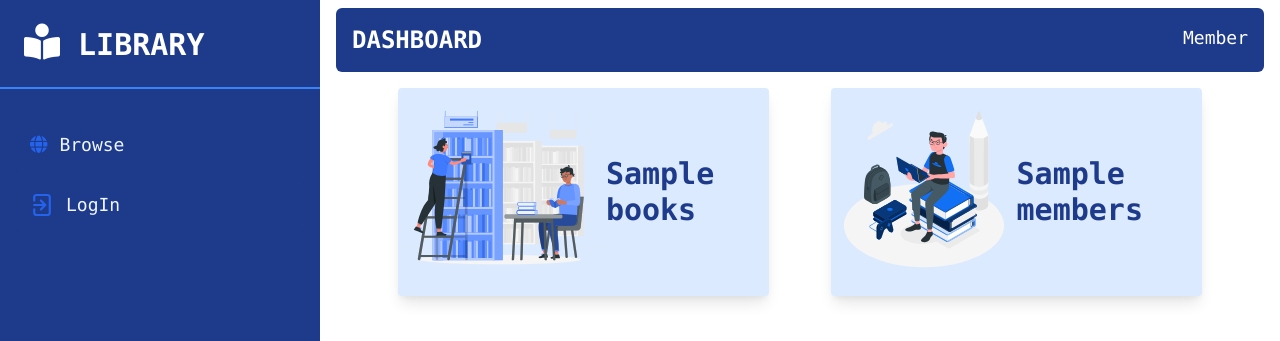
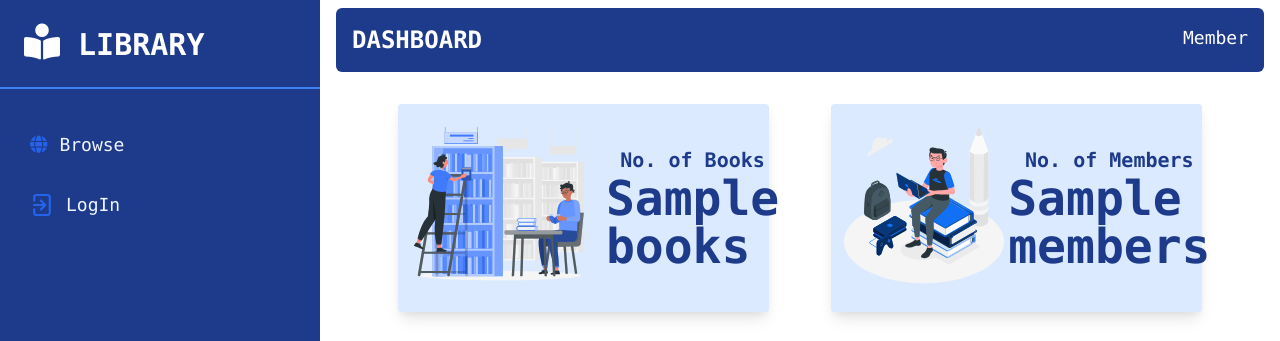
Before and after one commit to 26ANSH/Frappe-dev-hiring-test, a Python web app: template website/templates/main/dashboard.html in a window 1280 px wide. Shown: the top 341 px of the page. Run offline with Jinja, Linux system fonts and the light colour scheme; the template is opened without the code that fills it: most values are stand-ins (such as "Sample title", 1, 10 or a date in 2020); some libraries are stand-ins or nearby versions.

Commit message:
updated dashboard

```diff
--- a/website/templates/main/dashboard.html
+++ b/website/templates/main/dashboard.html
@@ -16,17 +16,33 @@ Dashboard
 {% endblock %}
 
 {% block content %}
-<div class="mx-2 mt-4 flex flex-col md:flex-row justify-evenly">
-    <div class="shadow-lg rounded bg-blue-100 inline-flex w-full md:w-2/5">
+<div class="mx-2 mt-4 flex flex-col md:flex-row justify-evenly flex-wrap">
+    <div class="mt-4 shadow-lg rounded bg-blue-100 inline-flex w-full md:w-2/5">
         <img class="h-52" src="{{ url_for('static', filename='Library.svg')}}">
-        <span class="h-52 w-1/2 text-3xl font-bold text-blue-900 flex justify-center items-center">
+        <span class="h-52 w-1/2 text-5xl font-bold text-blue-900 flex flex-col justify-center items-center">
+            <span class="text-xl">No. of Books</span>
             {{books}}
         </span>
     </div>
-    <div class="mt-2 md:mt-0 shadow-lg rounded bg-blue-100 inline flex w-full md:w-2/5">
+    <div class="mt-4 shadow-lg rounded bg-blue-100 inline flex w-full md:w-2/5">
         <img class="h-52 w-1/2" src="{{ url_for('static', filename='member.svg')}}">
-        <span class="h-52 w-1/2 text-3xl font-bold text-blue-900 flex justify-center items-center">
+        <span class="h-52 w-1/2 text-5xl font-bold text-blue-900 flex flex-col justify-center items-center">
+            <span class="text-xl">No. of Members</span>
             {{members}}
+        </span>
+    </div>
+    <div class="mt-8 shadow-lg rounded bg-blue-100 inline flex w-full md:w-2/5">
+        <img class="h-52 w-1/2" src="{{ url_for('static', filename='issue.svg')}}">
+        <span class="h-52 w-1/2 text-5xl font-bold text-blue-900 flex flex-col justify-center items-center">
+            <span class="text-xl">Books Issued Today</span>
+            {{issues}}
+        </span>
+    </div>
+    <div class="mt-8 shadow-lg rounded bg-blue-100 inline flex w-full md:w-2/5">
+        <img class="h-52 w-1/2" src="{{ url_for('static', filename='payment.svg')}}">
+        <span class="h-52 w-1/2 text-5xl font-bold text-blue-900 flex flex-col justify-center items-center">
+            <span class="text-xl">Payments Made Today </span>
+            <span><i class="fas fa-rupee-sign"></i>{{payment}}</span>
         </span>
     </div>
 </div>
```
Also changed, not shown: website/views.py (+8 -1 lines).
